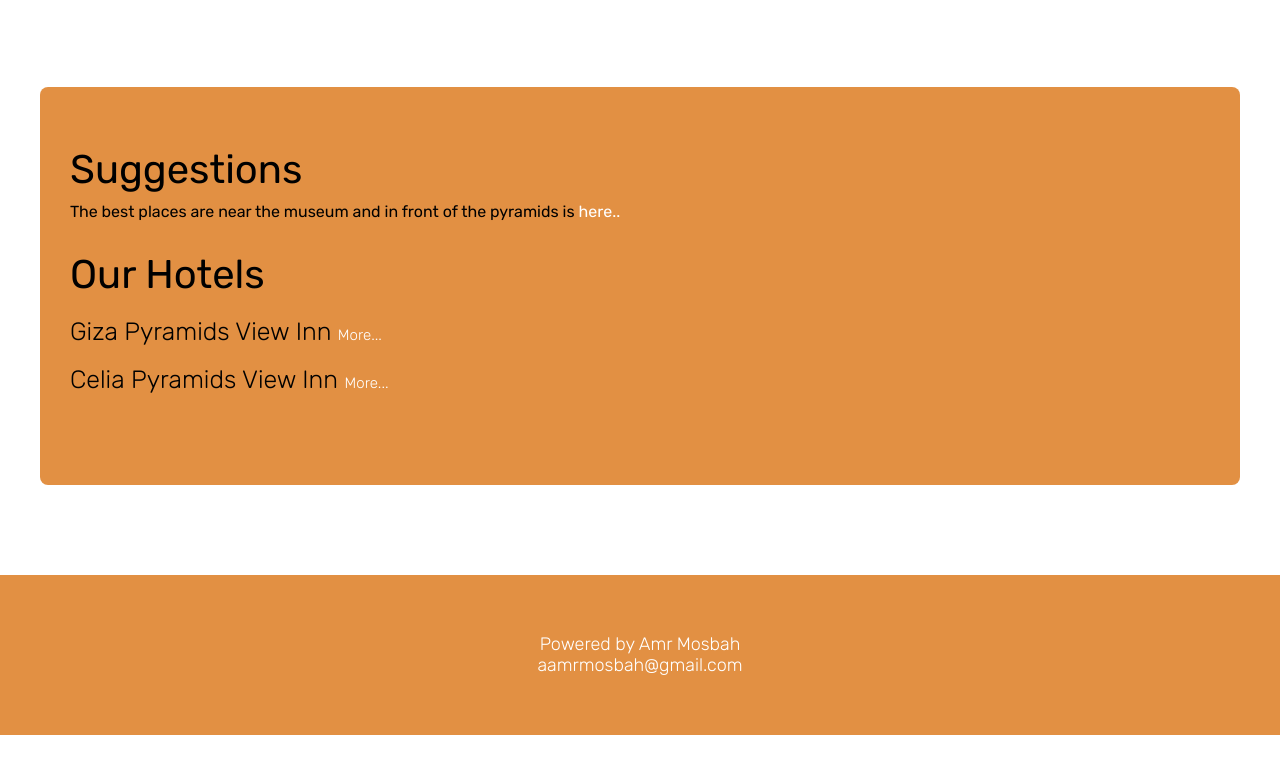
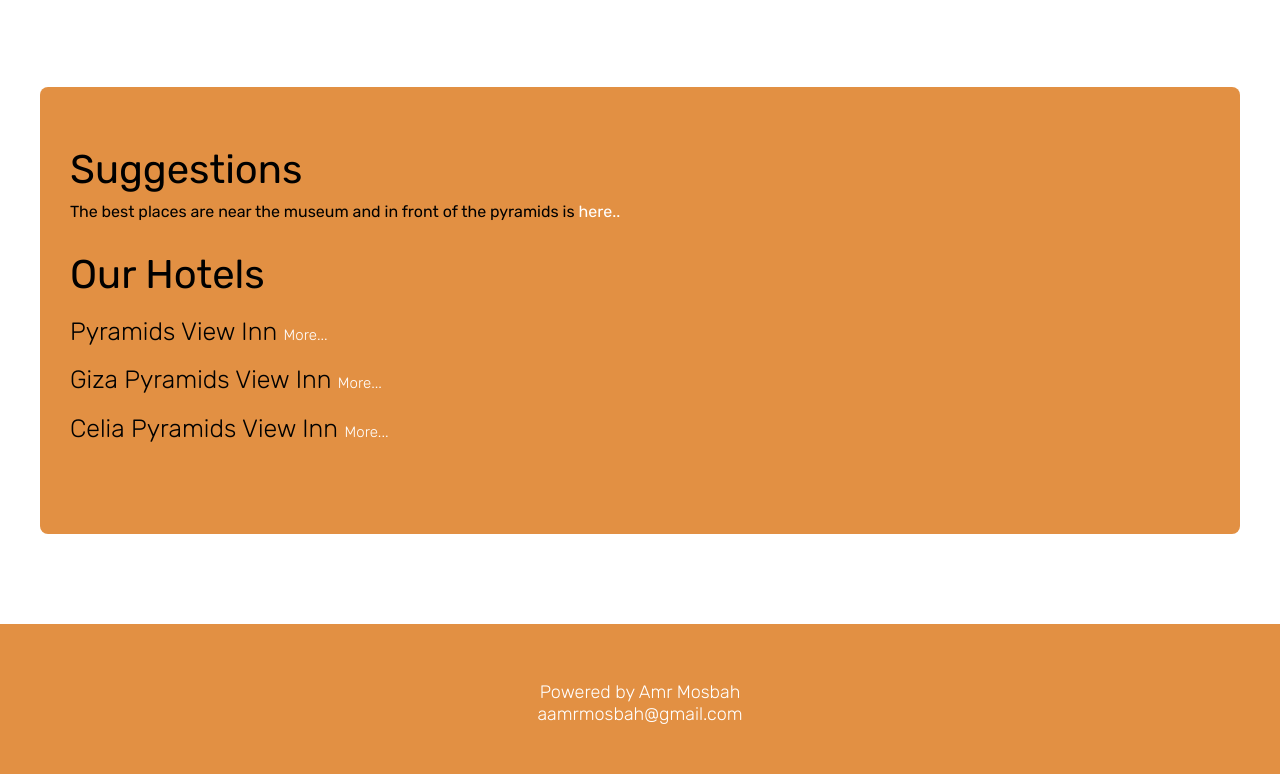
Before and after one commit to Amrmosbah22/the-Grand-Egyption, a plain HTML site: page gem.html in a window 1280 px wide. Shown: the part 701-1475 px from the top of the page. Before the commit the page ends 1436 px from the top, so only its background shows below. Drawn offline with Linux system fonts and the light colour scheme; a web font is replaced by a local one.

Commit message:
add new hotels of list

```diff
--- a/gem.html
+++ b/gem.html
@@ -70,6 +70,11 @@
             <div class="ourHotels">
                 <h2>Our Hotels</h2>
                 <div class="text">
+                    <h3>Pyramids View Inn
+                        <span><a href="https://www.pyramidsviewinn.com/">More...</a></span>
+                    </h3>
+                </div>
+                <div class="text">
                     <h3>Giza Pyramids View Inn
                         <span><a href="http://gizapyramidsviewinn.com/">More...</a></span>
                     </h3>
```
